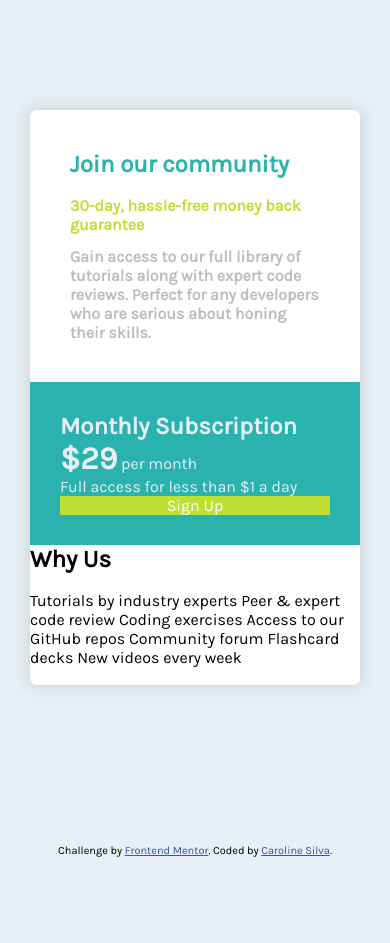
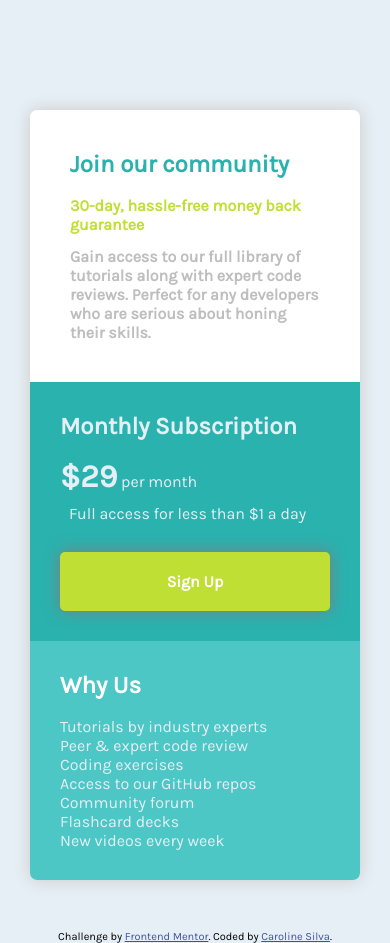
Before and after one commit to carolinesilvacer/mentorgrid, a plain HTML site: page index.html in a window 390 px wide. Before the commit the page ends 857 px from the top, so only its background shows below. Drawn offline with Linux system fonts and the light colour scheme.

Commit message:
mobile atualizado

```diff
--- a/index.html
+++ b/index.html
@@ -16,16 +16,13 @@
   </style>
 </head>
 
-<header>
-
-</header>
 
 <body>
+
   <section>
   <div class= "container">
     <div class= "texto1">
   <h1> Join our community</h1>
-
   <p id="frase-verde"><b>30-day, hassle-free money back guarantee</b></p>
   <p id= "subtexto"><b>Gain access to our full library of tutorials along with expert code reviews.
   Perfect for any developers who are serious about honing their skills.</b></p>
@@ -33,24 +30,21 @@
 
   <div class= "texto2">
     <h2>Monthly Subscription</h2>
-
-<p>
-  <span><b>$29</span></b> per month </p>
-
+  <span><b>$29</span></b> per month
   <p id= "full">Full access for less than $1 a day</p>
-
-<a href= "#" type= "button" class= "button">Sign Up</a>
+<a href= "#" type= "button" class= "button"><b>Sign Up</b></a>
 </div>
 
 <div class= "texto3">
   <h3>Why Us</h3>
-  <p> Tutorials by industry experts
-  Peer & expert code review
-  Coding exercises
-  Access to our GitHub repos
-  Community forum
-  Flashcard decks
-  New videos every week </p>
+  <ul> <li>Tutorials by industry experts</li>
+    <li>Peer & expert code review</li>
+    <li>Coding exercises</li>
+    <li>Access to our GitHub repos</li>
+    <li>Community forum</li>
+    <li>Flashcard decks</li>
+    <li>New videos every week</li>
+</ul></p>
 </div>
 </div>
 </section>
--- a/style.css
+++ b/style.css
@@ -26,6 +26,10 @@ background-color: red;}
     border: none;
 }
 
+li {
+    list-style: none;
+}
+
 section {
     min-height: 100vh;
     width: 100%;
@@ -40,8 +44,10 @@ span {
     text-align: left;
 }
 
-#per {
-    font-size: 13px;
+#full
+{
+    padding: 9px;
+    margin-bottom: 20px;
 }
 
 #frase-verde {
@@ -67,7 +73,13 @@ span {
 }
 
 .texto3 {
-    margin-bottom: 18px;
+    max-width: 700px;
+    margin-bottom: 17px;
+    margin: 0;
+    padding: 30px;
+    color: hsl(204, 43%, 93%);
+    background-color:hsl(179, 52%, 54%);
+
 }
 
 h1 {
@@ -78,9 +90,11 @@ h1 {
 
 h2 {
     font-size: 24px;
+    margin-bottom: 18px;
 }
 
 h3 {
+    color: white;
     font-size: 24px;
     margin-bottom: 18px;
 }
@@ -92,4 +106,8 @@ h3 {
     text-align: center;
     text-decoration: none;
     color: white;
+    padding: 20px;
+    margin: auto;
+    box-shadow: #7e7c7c 0 0 1em;
+    border-radius: 5px;
 }
```
